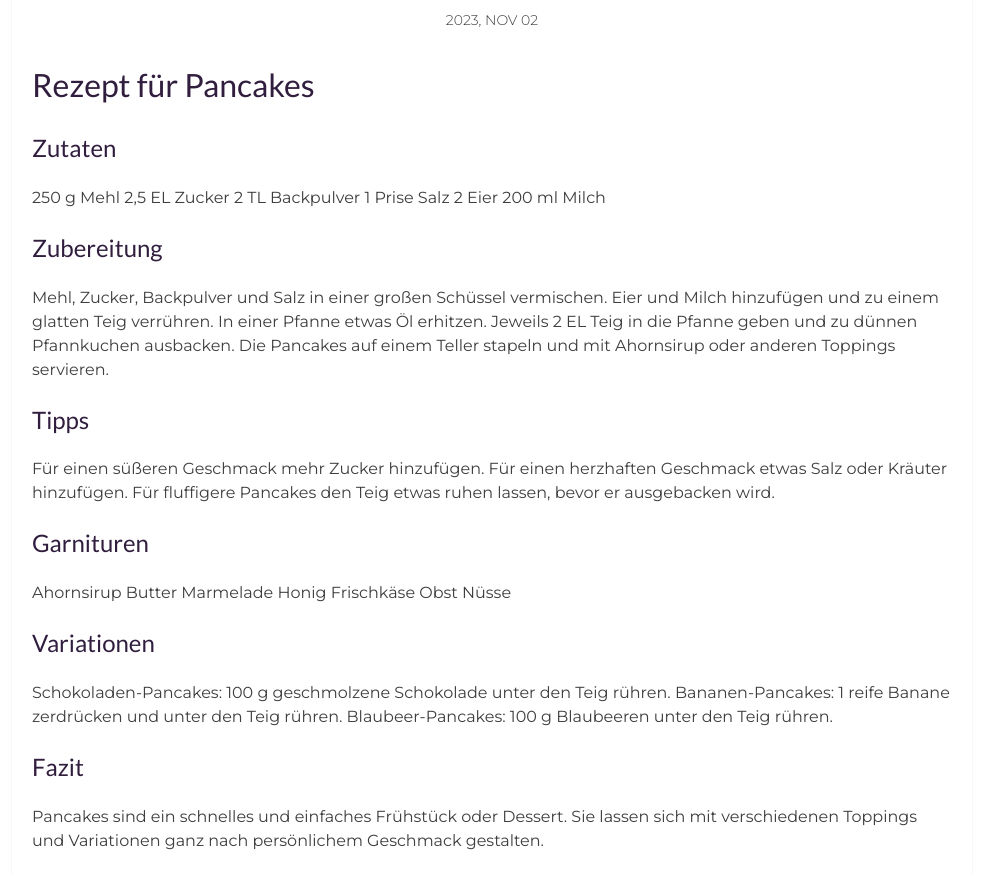
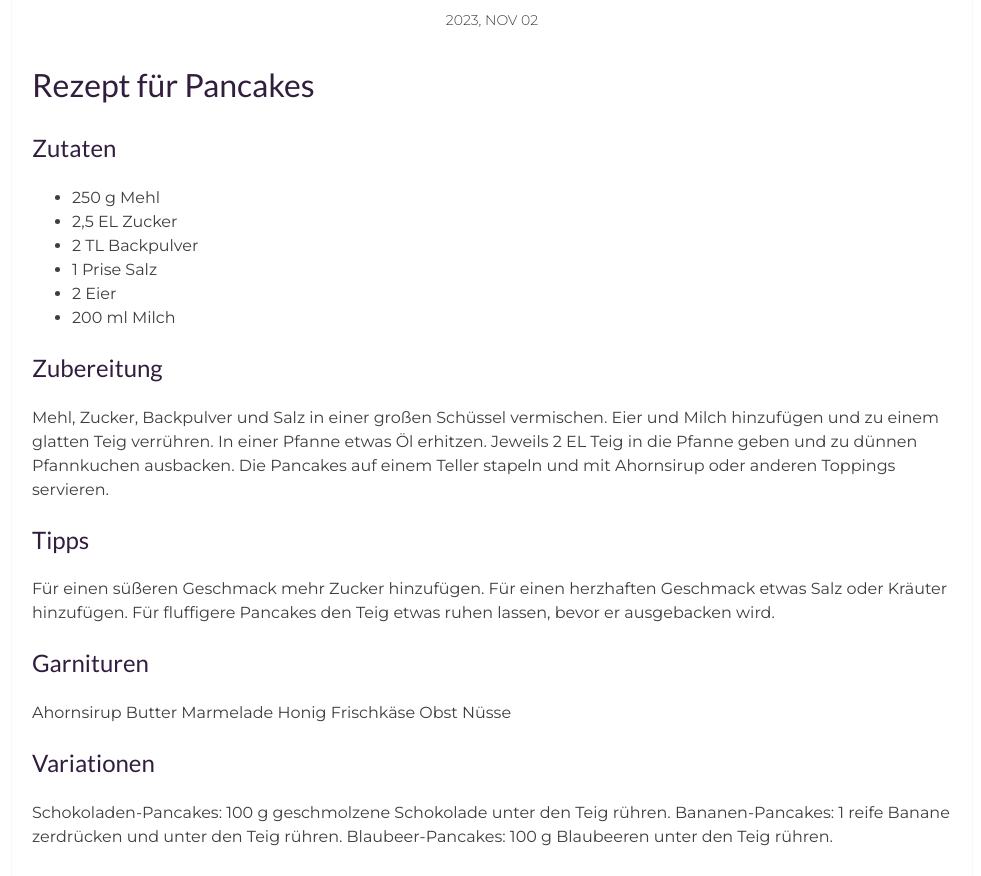
Before and after one commit to vinvapp/vinvapp..github.io, a Jekyll site: the page built from _posts/recipes/2023-11-02-Pancakes-Jannis.md, in a window 1280 px wide, cut to the strip 607-1483 px from the top of the page. Shown: the whole strip, without its empty margins (148-1129 px from the left). Built offline with Jekyll 4.4.1, drawn with Linux system fonts in a browser that asks for light colours.

```diff
--- a/_posts/recipes/2023-11-02-Pancakes-Jannis.md
+++ b/_posts/recipes/2023-11-02-Pancakes-Jannis.md
@@ -14,12 +14,12 @@ author: Vincent von Appen # Add name author (optional)
 
 ## Zutaten
 
-250 g Mehl
-2,5 EL Zucker
-2 TL Backpulver
-1 Prise Salz
-2 Eier
-200 ml Milch
+- 250 g Mehl
+- 2,5 EL Zucker
+- 2 TL Backpulver
+- 1 Prise Salz
+- 2 Eier
+- 200 ml Milch
 
 
 ## Zubereitung
```
Also changed, not shown: _posts/recipes/2023-03-29-test_recipe1.md (deleted, +0 -14 lines), _posts/recipes/2023-11-02-Kürbissuppe-Mutti.md (+5 -5 lines), _posts/recipes/2023-11-02-Obazda-Twesti.md (+11 -9 lines), _posts/recipes/2023-11-02-baguette.md (+5 -5 lines).
